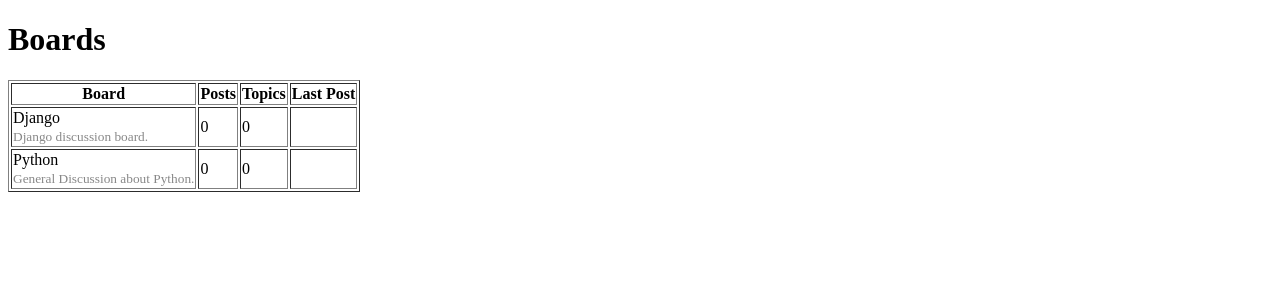
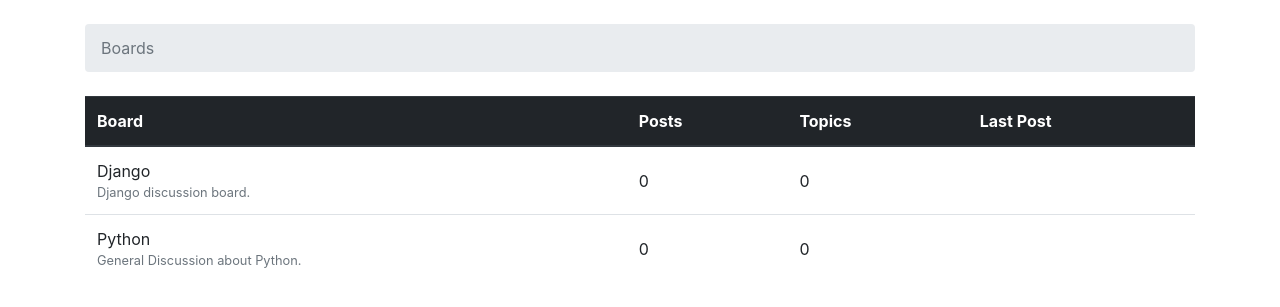
Before and after one commit to kpruehss/mediumT, a Django app: page / in a window 1280 px wide. Shown: the top 307 px of the page. Run offline with Django 3.2, Linux system fonts and the light colour scheme; data comes from the database, SQL or seed files in the repository; some libraries are stand-ins or nearby versions.

Commit message:
Added bootstrap v4 to template engine

```diff
--- a/blogP/blogP/settings.py
+++ b/blogP/blogP/settings.py
@@ -120,3 +120,7 @@
 # https://docs.djangoproject.com/en/2.0/howto/static-files/
 
 STATIC_URL = '/static/'
+
+STATICFILES_DIRS = [
+    os.path.join(BASE_DIR, 'static'),
+]
--- a/blogP/templates/home.html
+++ b/blogP/templates/home.html
@@ -1,3 +1,4 @@
+{% load static %}
 <!DOCTYPE html>
 <html>
 
@@ -5,13 +6,16 @@
         <meta charset="UTF-8" />
         <meta name="viewport" content="width=device-width" />
         <title>Boards</title>
+        <link rel="stylesheet" href="{% static 'css/bootstrap.min.css' %}">
     </head>
 
     <body>
-    <h1>Boards</h1>
-
-    <table border="1">
-        <thead>
+        <div class="container">
+            <ol class="breadcrumb my-4">
+                <li class="breadcrumb-item active">Boards</li>
+            </ol>
+            <table class="table">
+                <thead class="thead-dark">
                     <tr>
                         <th>Board</th>
                         <th>Posts</th>
@@ -23,16 +27,16 @@
                     {% for board in boards %}
                     <tr>
                         <td>
-                    {{ board.name }} <br>
-                    <small style="color: #888">{{ board.description }}</small>
+                            {{ board.name }}
+                            <small class="text-muted d-block">{{ board.description }}</small>
                         </td>
-                <td>0</td>
-                <td>0</td>
+                        <td class="align-middle">0</td>
+                        <td class="align-middle">0</td>
                         <td></td>
                     </tr>
                     {% endfor %}
                 </tbody>
             </table>
+        </div>
     </body>
-
 </html>
```
Also changed, not shown: 1 other file. Lines whose indentation alone changed are shown as unchanged.
